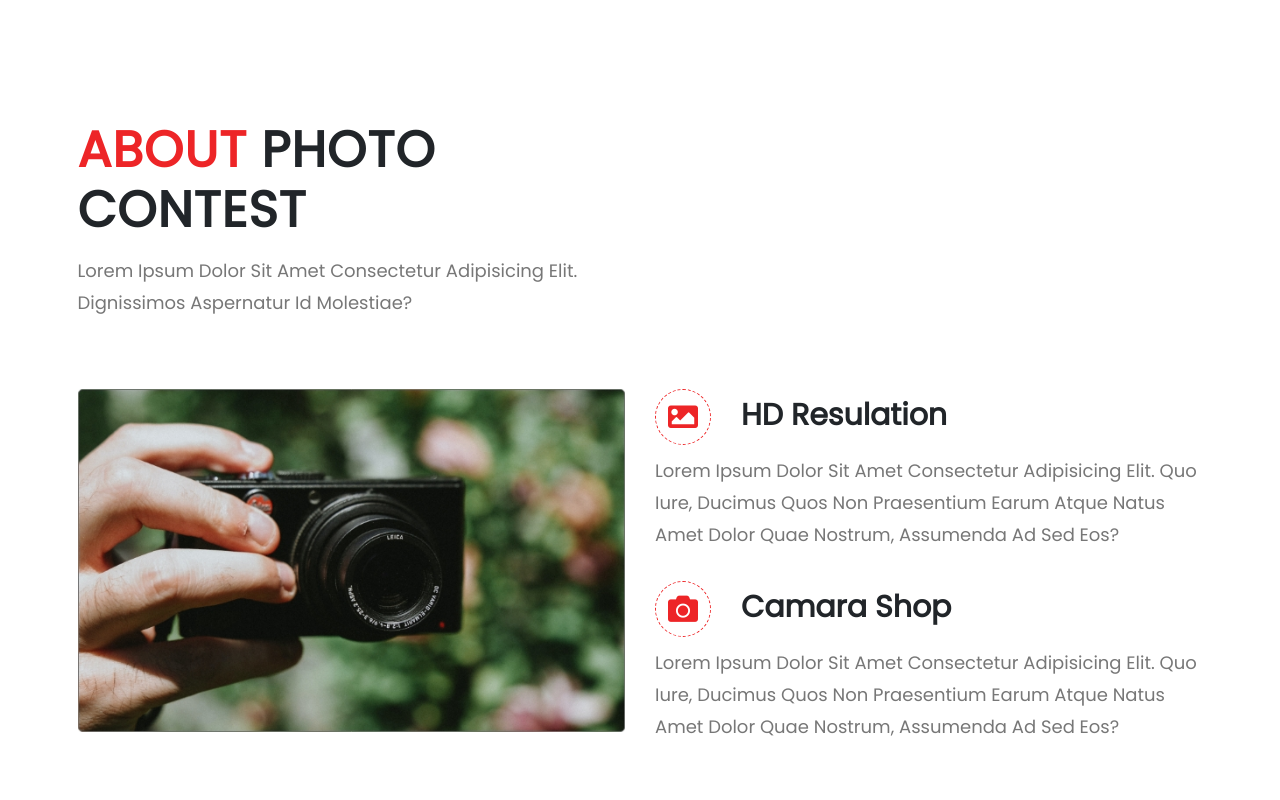
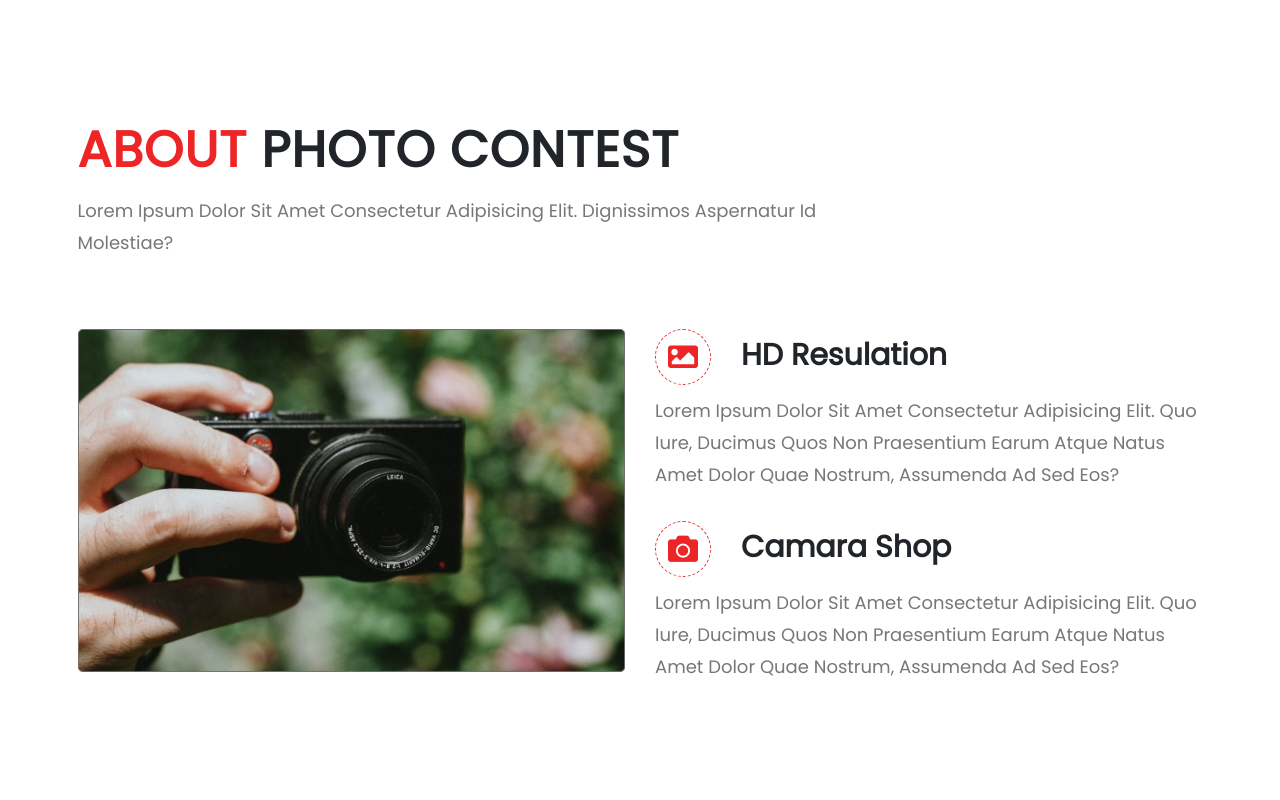
Before and after one commit to ShahjalalK/rs-theme, a plain HTML site: page index.html in a window 1280 px wide. Shown: the part 740-1540 px from the top of the page. Drawn offline with Linux system fonts and the light colour scheme.

Commit message:
Update index.html
change

```diff
--- a/index.html
+++ b/index.html
@@ -89,7 +89,7 @@
   <section class="about" id="about">
     <div class="container">
       <div class="row">
-        <div class="col-md-12 col-lg-6">
+        <div class="col-md-12 col-lg-8">
           <h2 class="title"><span>ABOUT</span> Photo Contest</h2>
           <p>Lorem ipsum dolor sit amet consectetur adipisicing elit. Dignissimos aspernatur id molestiae?</p>
         </div>
```
